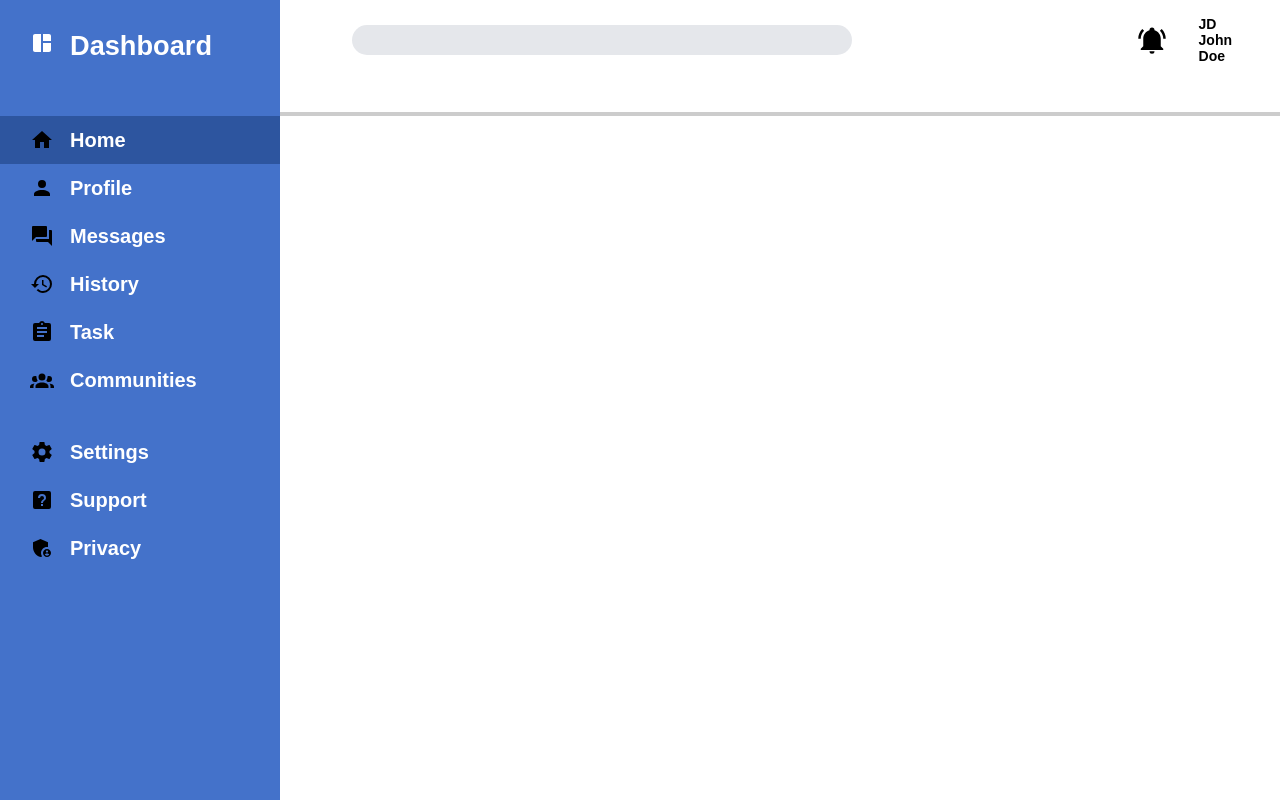
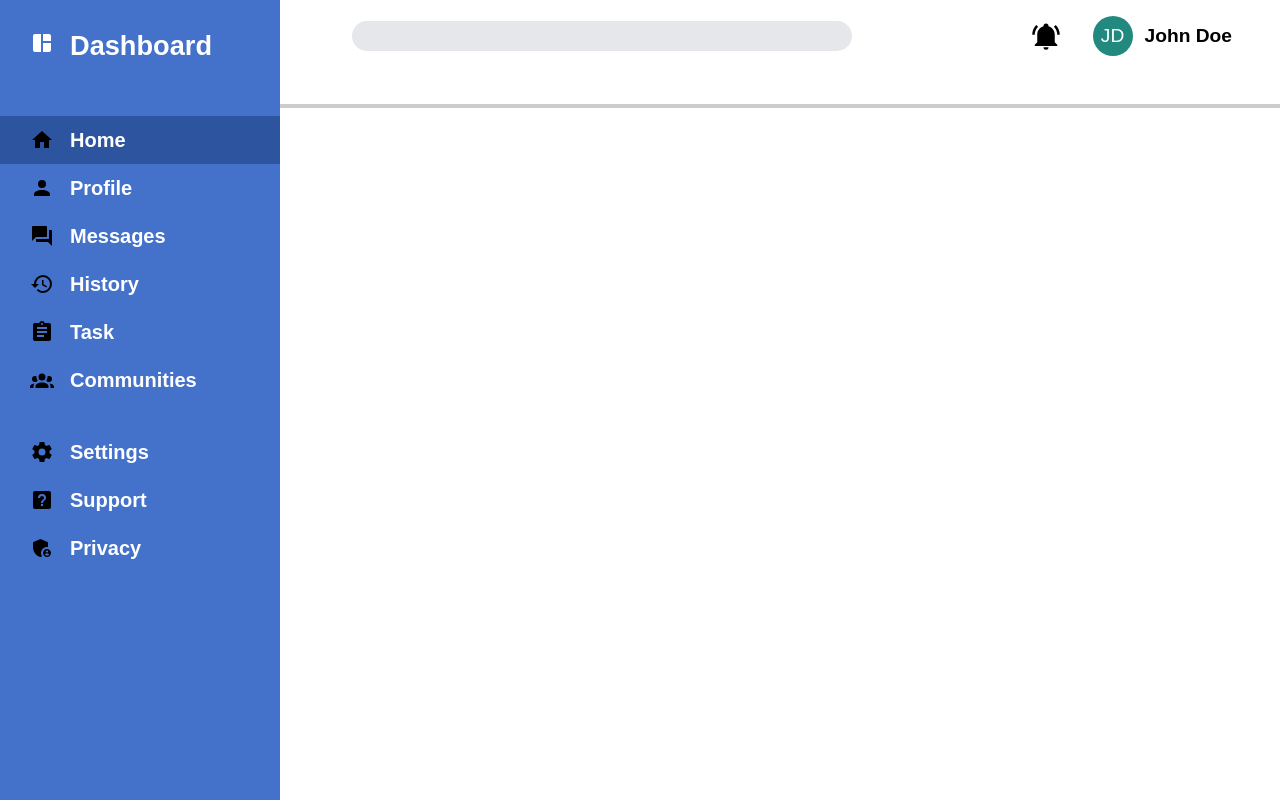
Before and after one commit to Vale1708/adminDashboard, a plain HTML site: page index.html in a window 1280 px wide. Drawn offline with Linux system fonts and the light colour scheme.

Commit message:
Add little profile icon

```diff
--- a/style.css
+++ b/style.css
@@ -136,3 +136,23 @@ header{
     width: 100%;
     height: 100%;
 }
+
+.account{
+    display: grid;
+    grid-template-columns: repeat(2, max-content);
+    gap: 12px;
+    font-size: 1.2rem;
+    align-items: center;
+}
+
+.account-img{
+    width: 40px;
+    height: 40px;
+    border-radius: 50%;
+    background-color: #21897E;
+    display: grid;
+    align-items: center;
+    justify-items: center;
+    color: white;
+    font-weight: 400;
+}
```
